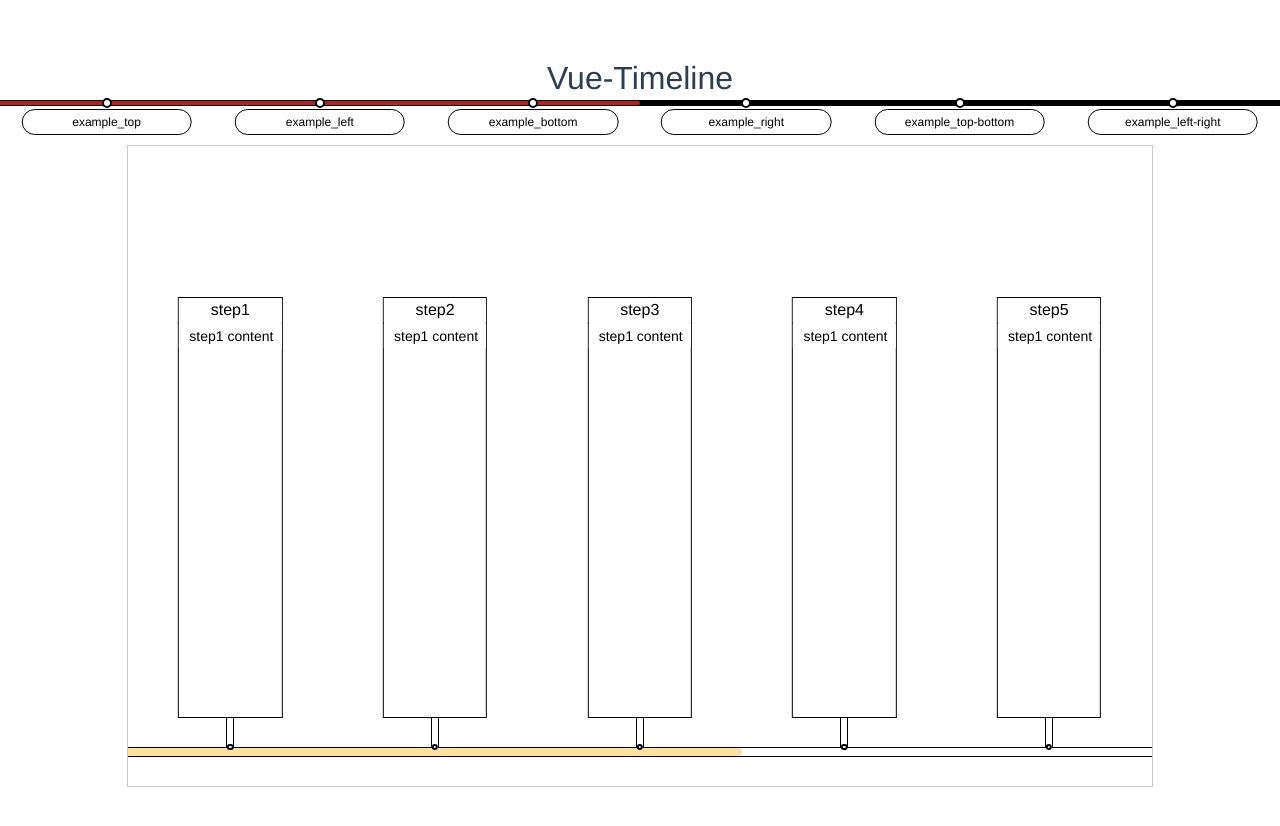
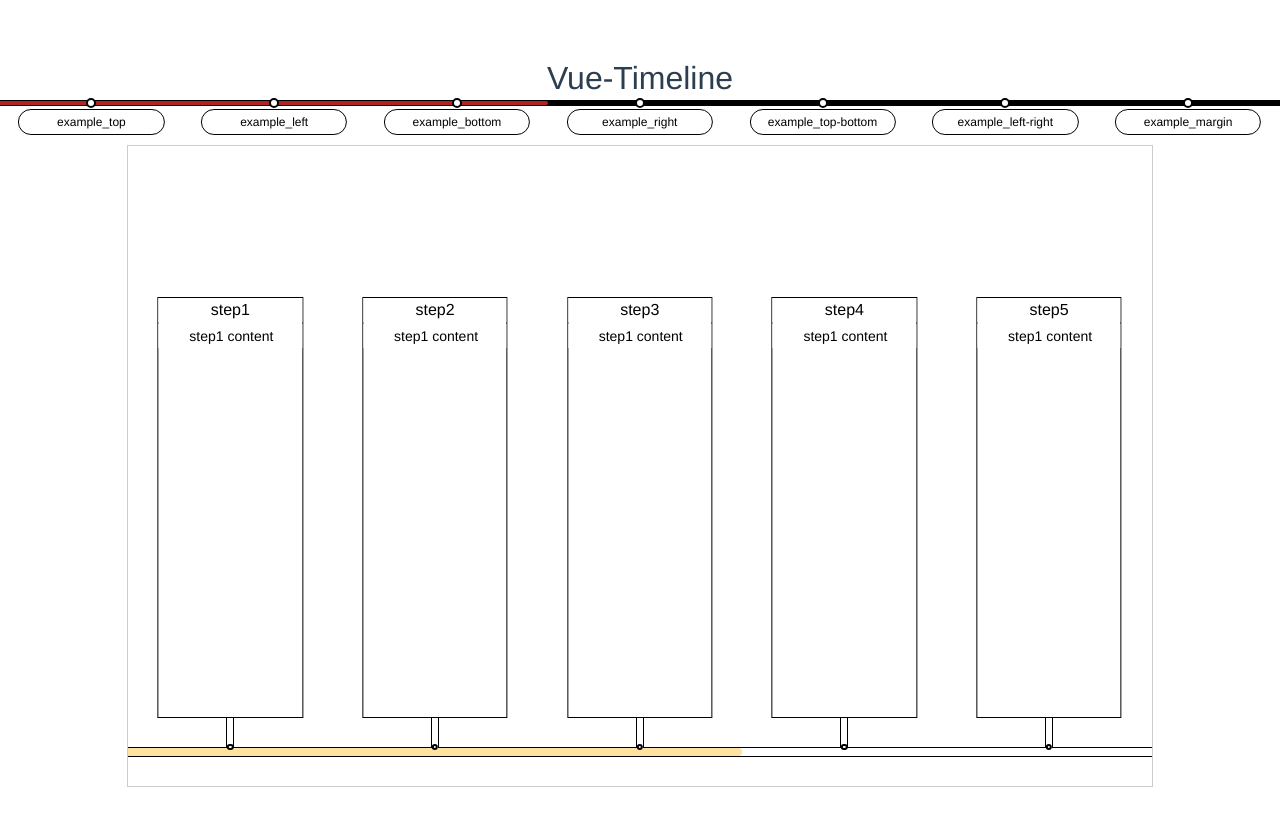
Before and after one commit to ys152452/vue-timeline, a Vue app: page / in a window 1280 px wide. Shown: the top 826 px of the page. Built offline with nearby package versions, Linux system fonts and the light colour scheme.

Commit message:
margin 实例

```diff
--- a/src/App.vue
+++ b/src/App.vue
@@ -64,6 +64,10 @@ export default {
             {
               title: 'example_left-right',
               link: '5'
+            },
+            {
+              title: 'example_margin',
+              link: '6'
             }
           ],
           markpoint: {
--- /dev/null
+++ b/src/components/ex_margin.vue
@@ -0,0 +1,59 @@
+<template>
+  <div class="tl-box-0">
+    <timeline :propOption='tlOption'></timeline>
+  </div>
+</template>
+<script>
+import timeline from './timeline/timeline'
+export default {
+  name: 'example2',
+  components: {
+    timeline: timeline
+  },
+  data () {
+    return {
+      tlOption: {
+        axis: {
+          align: 'vertical'
+        },
+        items: {
+          position: 'left-right',
+          distanceToAxis: '0',
+          itemList: [
+            {
+              title: 'step1',
+              content: 'step1 content'
+            },
+            {
+              title: 'step2',
+              content: 'step1 content'
+            },
+            {
+              title: 'step3',
+              content: 'step1 content'
+            },
+            {
+              title: 'step4',
+              content: 'step1 content'
+            },
+            {
+              title: 'step5',
+              content: 'step1 content'
+            }
+          ]
+        }
+      }
+    }
+  }
+}
+</script>
+
+<!-- Add "scoped" attribute to limit CSS to this component only -->
+<style lang='scss' scope>
+.tl-box-0{
+  width: 80%;
+  height: 80%;
+  margin: 0 auto;
+  border: 1px solid #ccc;
+}
+</style>
--- a/src/components/timeline/timeline.vue
+++ b/src/components/timeline/timeline.vue
@@ -88,7 +88,7 @@ export default {
           itemList: [],
           // 单个节点样式配置项👇👇👇
           itemStyle: {
-            width: '50%',
+            width: '70%',
             height: '70%',
             borderRadius: '0',
             backgroundColor: '#fff',
--- a/src/router/index.js
+++ b/src/router/index.js
@@ -6,6 +6,7 @@ import Example2 from '@/components/ex_hor_bottom'
 import Example3 from '@/components/ex_ver_right'
 import Example4 from '@/components/ex_hor_topBottom'
 import Example5 from '@/components/ex_ver_leftRight'
+import Example6 from '@/components/ex_margin'
 
 Vue.use(Router)
 export default new Router({
@@ -39,6 +40,11 @@ export default new Router({
       path: '/5',
       name: 'example_5',
       component: Example5
+    },
+    {
+      path: '/6',
+      name: 'example_6',
+      component: Example6
     }
   ]
 })
```
